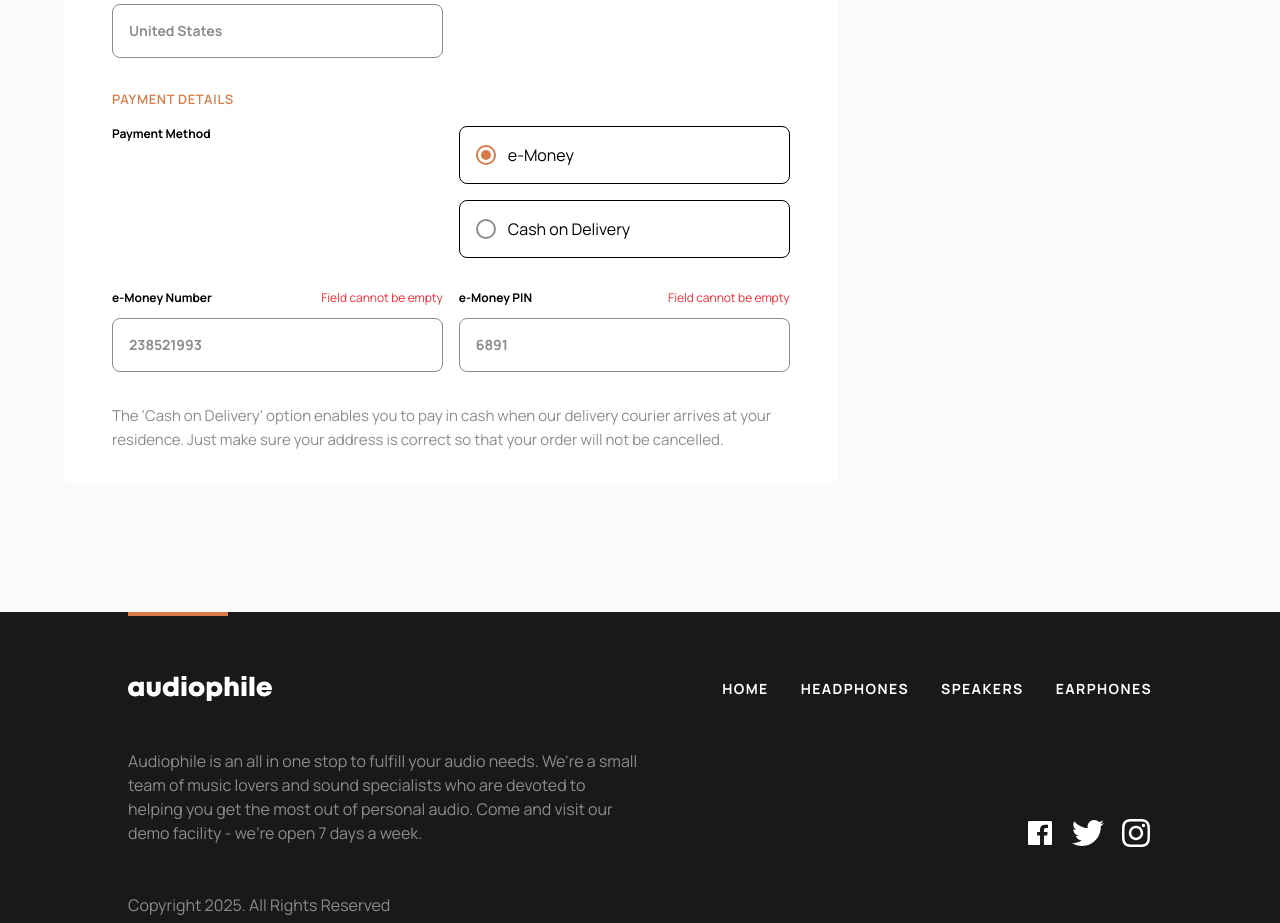
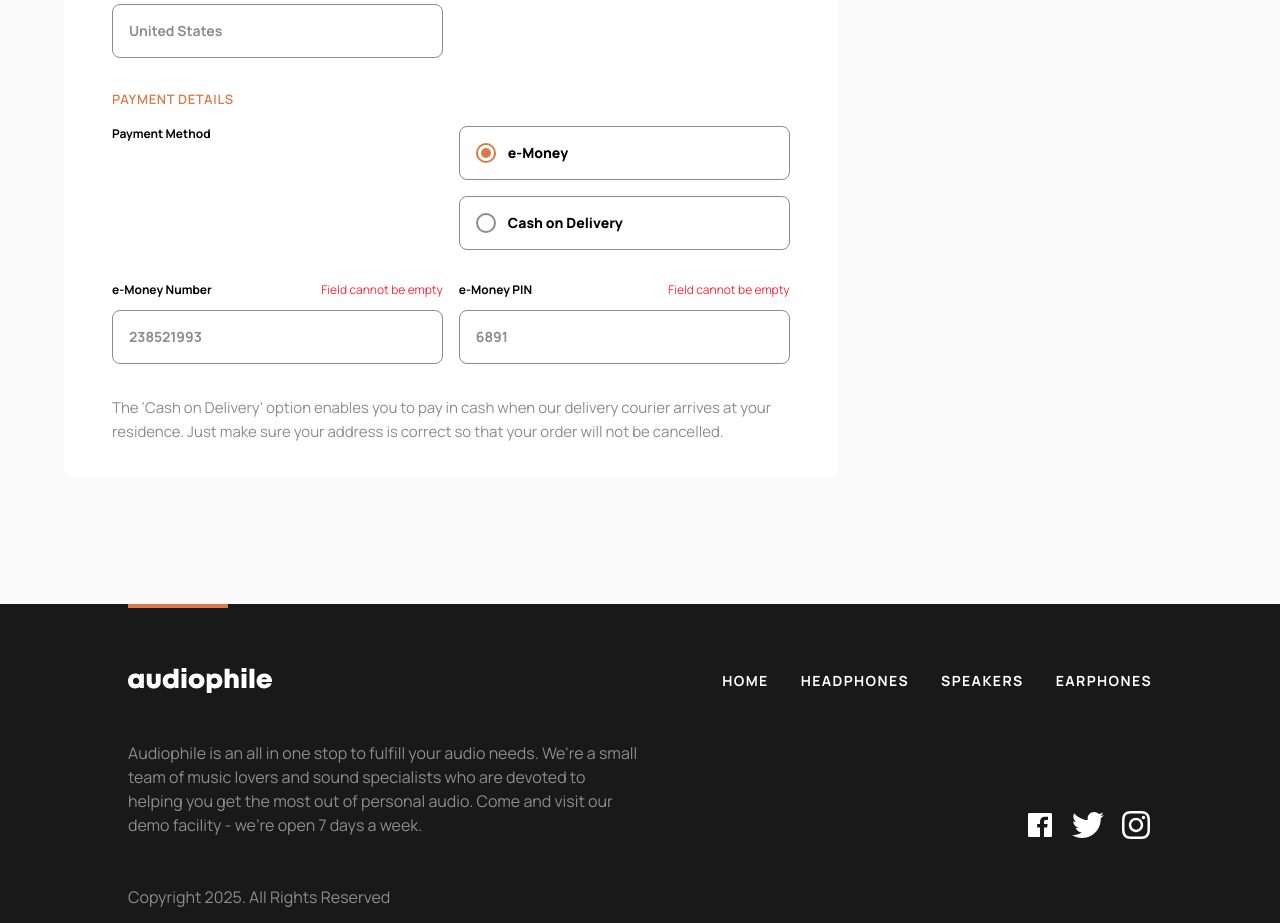
Before and after one commit to Bob-Karemera-Shema/audiophile, a Next.js app: page /checkout in a window 1280 px wide. Shown: the part 860-1783 px from the top of the page. Built offline with nearby package versions, Linux system fonts and the light colour scheme.

Commit message:
style: updated radio input styles

```diff
--- a/components/shared/radioInput.tsx
+++ b/components/shared/radioInput.tsx
@@ -2,7 +2,7 @@ import clsx from "clsx";
 
 const RadioInput = ({ id, label, selected }: { id: string; label: string; selected: string }) => {
     return (
-        <label className="flex items-center gap-3 cursor-pointer p-4 border rounded-lg outline-dark-orange transition">
+        <label className="flex items-center gap-3 cursor-pointer p-4 border border-font-gray rounded-lg outline-dark-orange transition">
             <input
                 type="radio"
                 id={`radio-${id}`}
@@ -25,7 +25,7 @@ const RadioInput = ({ id, label, selected }: { id: string; label: string; select
                         <div className="w-2.5 h-2.5 bg-dark-orange rounded-full" />
                     )}
             </div>
-            <span>
+            <span className="text-sm font-black">
                 {label}
             </span>
         </label>
```
